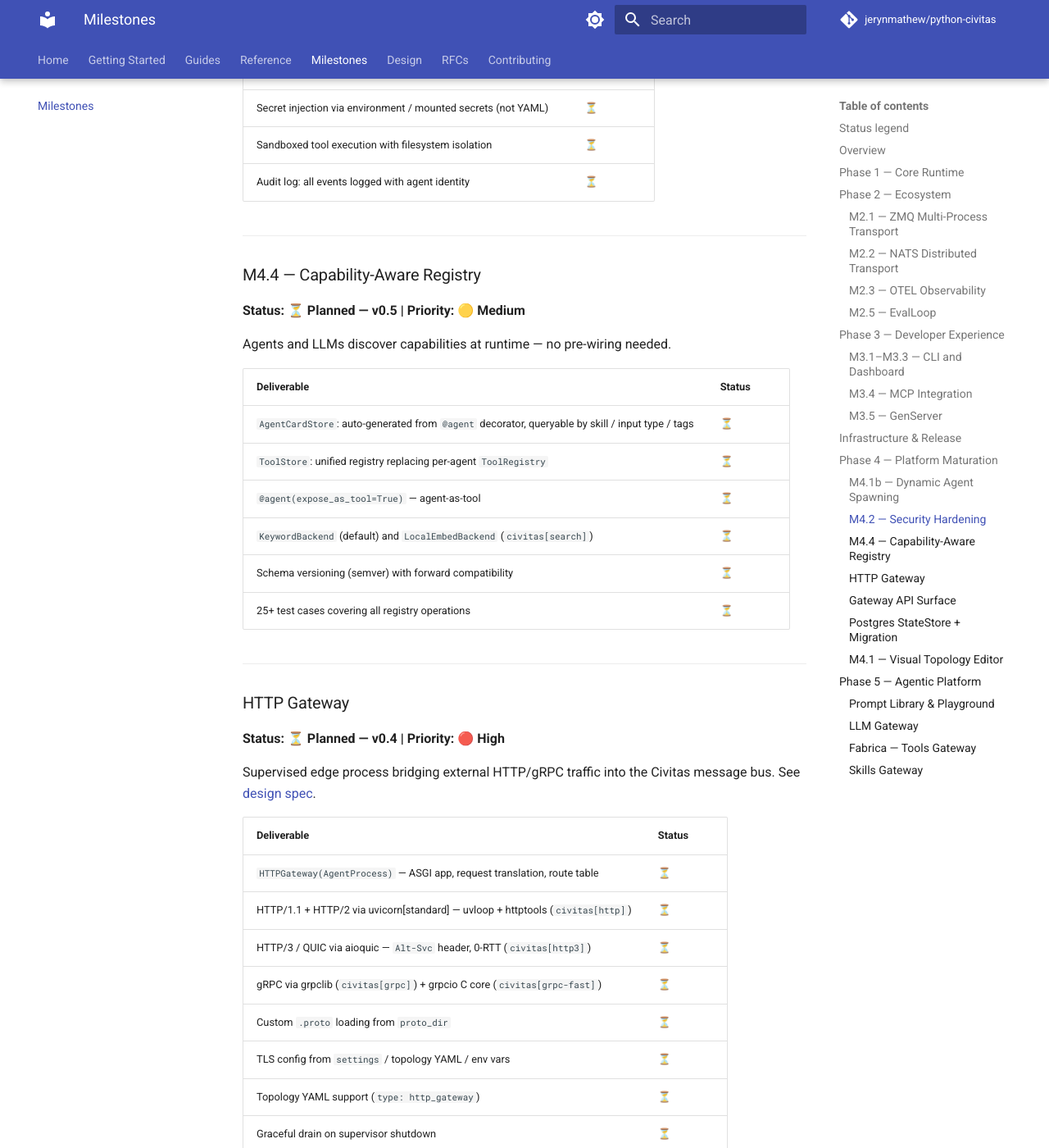
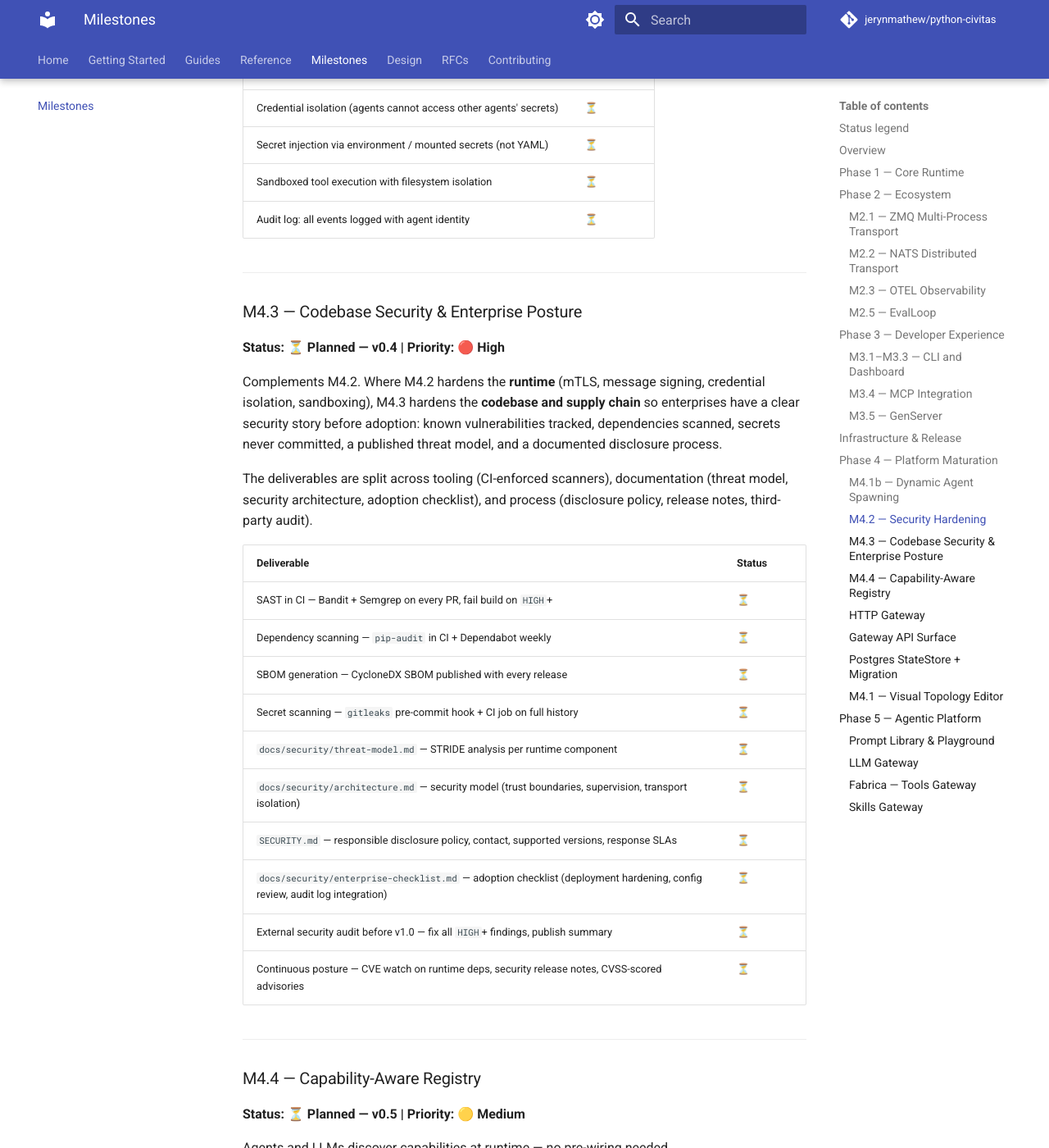
Before and after one commit to jerynmathew/python-civitas, an MkDocs documentation site: the page built from docs/milestones.md, in a window 1280 px wide and 1400 px high, scrolled down 7781 px. Shown: the whole window at 82% size. Built offline with MkDocs 1.6.1 and Material for MkDocs 9.7.7, drawn with Linux system fonts in a browser that asks for light colours; comment, search, counter and statistics services are not loaded; some of the changed text lies outside the part shown.

Commit message:
docs: add M4.3 Codebase Security & Enterprise Posture milestone

```diff
--- a/docs/milestones.md
+++ b/docs/milestones.md
@@ -30,6 +30,7 @@ Development progress across all phases of Civitas.
 | — | [Infrastructure & Release](#infrastructure--release) | ✅ Completed | Apr 2026 |
 | 4 | [Dynamic Agent Spawning](#m41b-dynamic-agent-spawning) | ⏳ Planned | v0.4 |
 | 4 | [Security Hardening](#m42-security-hardening) | ⏳ Planned | v0.4 |
+| 4 | [Codebase Security & Enterprise Posture](#m43-codebase-security--enterprise-posture) | ⏳ Planned | v0.4 |
 | 4 | [Capability-Aware Registry](#m44-capability-aware-registry) | ⏳ Planned | v0.5 |
 | 4 | [HTTP Gateway](#http-gateway) | ⏳ Planned | v0.4 |
 | 4 | [Gateway API Surface](#gateway-api-surface) | ⏳ Planned | v0.4 |
@@ -234,6 +235,29 @@ Agents spawn and decommission other agents at runtime. Enables LLM-driven orches
 
 ---
 
+### M4.3 — Codebase Security & Enterprise Posture
+
+**Status: ⏳ Planned — v0.4 | Priority: 🔴 High**
+
+Complements M4.2. Where M4.2 hardens the **runtime** (mTLS, message signing, credential isolation, sandboxing), M4.3 hardens the **codebase and supply chain** so enterprises have a clear security story before adoption: known vulnerabilities tracked, dependencies scanned, secrets never committed, a published threat model, and a documented disclosure process.
+
+The deliverables are split across tooling (CI-enforced scanners), documentation (threat model, security architecture, adoption checklist), and process (disclosure policy, release notes, third-party audit).
+
+| Deliverable | Status |
+|-------------|--------|
+| SAST in CI — Bandit + Semgrep on every PR, fail build on `HIGH`+ | ⏳ |
+| Dependency scanning — `pip-audit` in CI + Dependabot weekly | ⏳ |
+| SBOM generation — CycloneDX SBOM published with every release | ⏳ |
+| Secret scanning — `gitleaks` pre-commit hook + CI job on full history | ⏳ |
+| `docs/security/threat-model.md` — STRIDE analysis per runtime component | ⏳ |
+| `docs/security/architecture.md` — security model (trust boundaries, supervision, transport isolation) | ⏳ |
+| `SECURITY.md` — responsible disclosure policy, contact, supported versions, response SLAs | ⏳ |
+| `docs/security/enterprise-checklist.md` — adoption checklist (deployment hardening, config review, audit log integration) | ⏳ |
+| External security audit before v1.0 — fix all `HIGH`+ findings, publish summary | ⏳ |
+| Continuous posture — CVE watch on runtime deps, security release notes, CVSS-scored advisories | ⏳ |
+
+---
+
 ### M4.4 — Capability-Aware Registry
 
 **Status: ⏳ Planned — v0.5 | Priority: 🟡 Medium**
```
